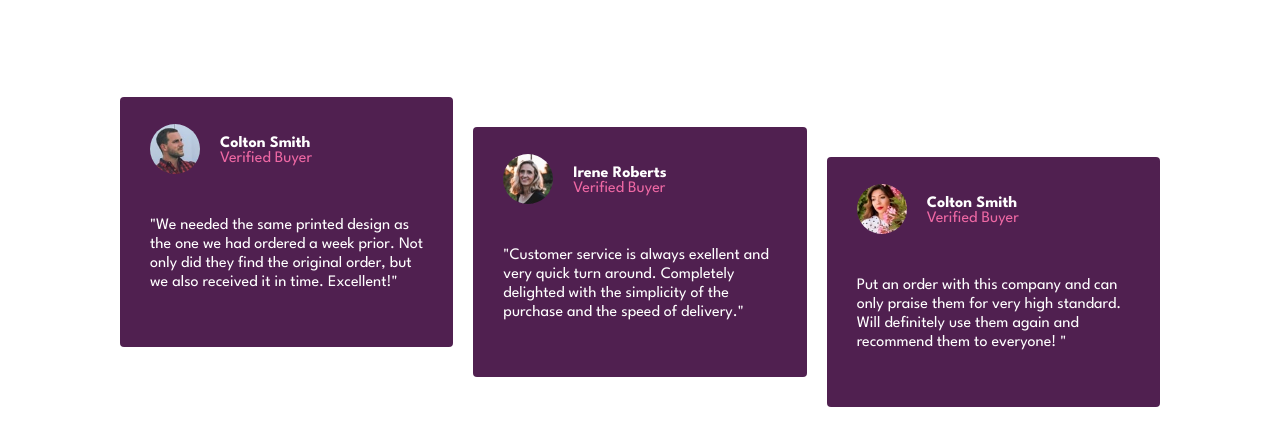
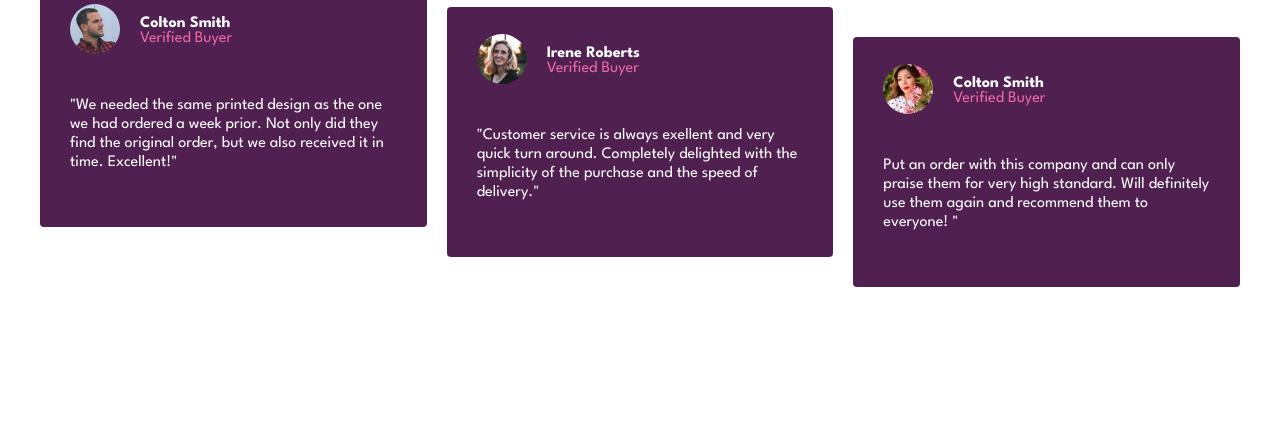
Before and after one commit to LucasMatheus12/Desafio-SocialProofSection, a plain HTML site: page index.html in a window 1280 px wide. Shown: the part 430-876 px from the top of the page. After the commit the page ends 850 px from the top, so only its background shows below. Drawn offline with Linux system fonts and the light colour scheme.

Commit message:
melhorando o codigo

```diff
--- a/css/style.css
+++ b/css/style.css
@@ -6,8 +6,14 @@
   --darkPink: hsl(333, 80%, 67%);
 }
 
+body{
+  height: 100vh;
+}
 main {
-  padding: 120px;
+  max-width: 1200px;
+  margin: 0 auto;
+  padding-left: 10px;
+  padding-right: 10px;
 }
 
 .grid-info {
@@ -103,20 +109,22 @@ main {
 }
 
 .container-card:nth-child(2) {
-  margin-top: 30px;
+  transform: translateY(30px);
+  transition: all 0.5s ease-in-out;
 }
 
 .container-card:nth-child(3) {
-  margin-top: 60px;
+  transform: translateY(60px);
+  transition: all 0.5s ease-in-out;
 }
 
 .container-card:nth-child(2):hover {
-  margin-top: initial;
+  transform: translateY(0px);
   transition: all 0.5s ease-in-out;
 }
 
 .container-card:nth-child(3):hover {
-  margin-top: initial;
+  transform: translateY(0px);
   transition: all 0.5s ease-in-out;
 }
 @media (max-width: 1000px) {
@@ -148,11 +156,11 @@ main {
   }
 
   .container-card:nth-child(2) {
-    margin-top: initial;
+    transform: translateY(0);
   }
 
   .container-card:nth-child(3) {
-    margin-top: initial;
+    transform: translateY(0);
   }
 }
 
--- a/index.html
+++ b/index.html
@@ -1,5 +1,5 @@
 <!DOCTYPE html>
-<html lang="en">
+<html lang="pt-br">
 
 <head>
     <meta charset="UTF-8">
```
